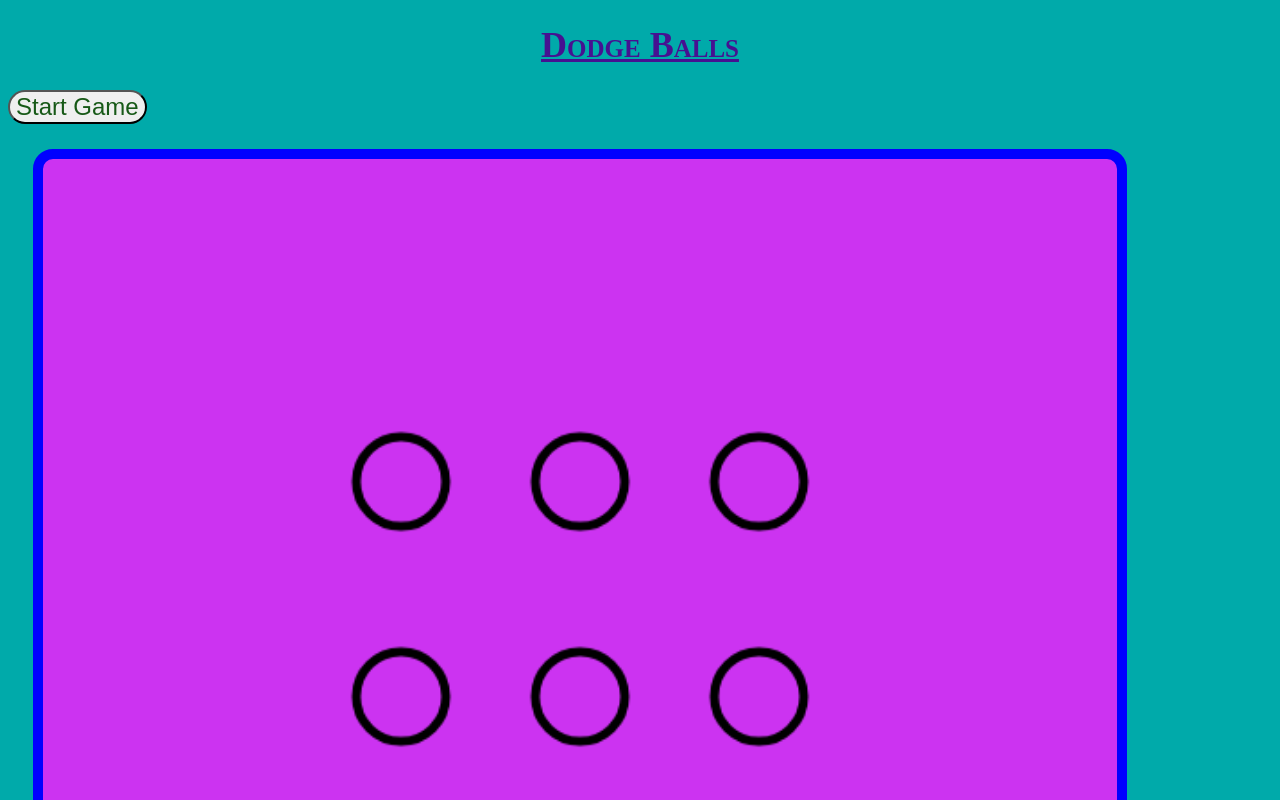
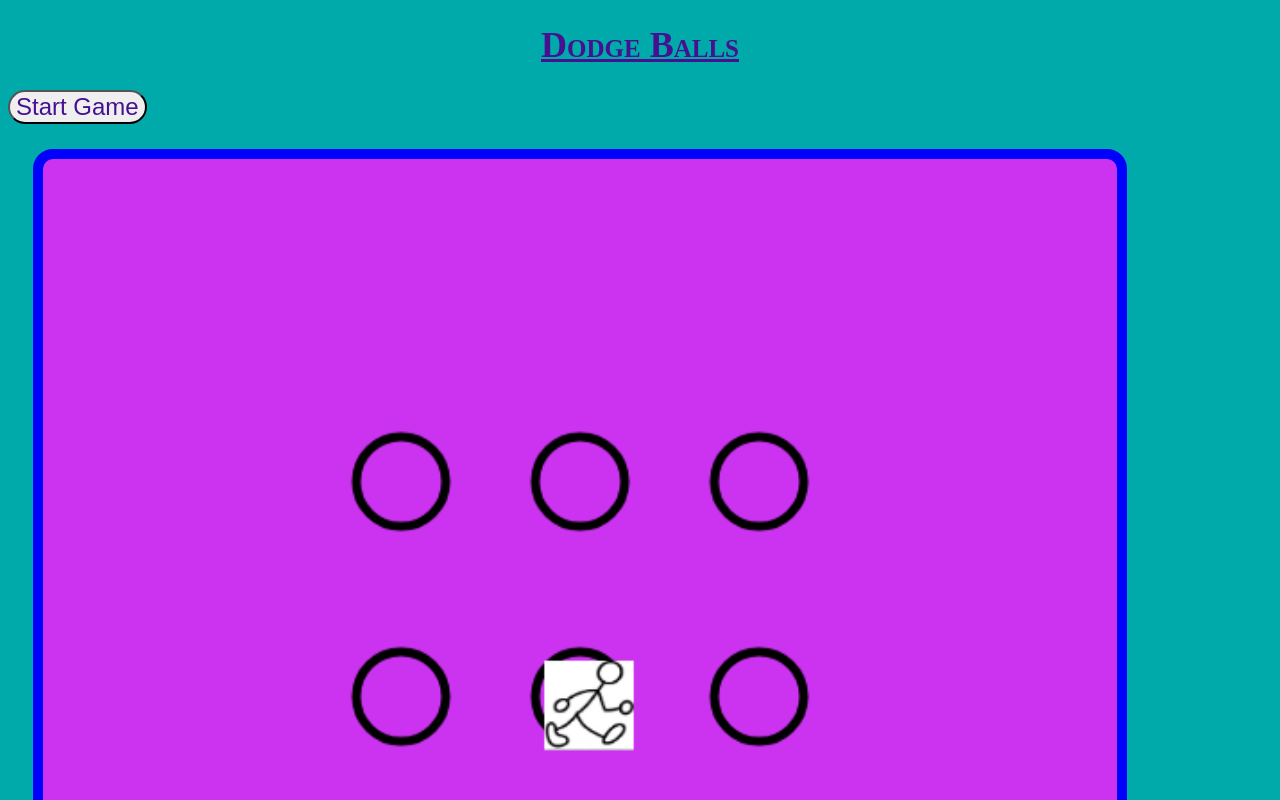
Before and after one commit to glowen18/Dodge_Ball, a plain HTML site: page index.html in a window 1280 px wide. Both pictures are taken after a click on the button "Start Game". Shown: the top 800 px of the page. Drawn offline with nearby package versions, Linux system fonts and the light colour scheme.

Commit message:
added player icon to canvas

```diff
--- a/css/style.css
+++ b/css/style.css
@@ -12,7 +12,7 @@ h1 {
 
 #start {
   border-radius: 25px;
-  color: #175917;
+  color: #461191;
   display:inline-block;
   font-size: 24px;
 }
@@ -26,3 +26,7 @@ h1 {
   width: 85%;
   height: auto;
 }
+
+#myGuy {
+  color: black;
+}
--- a/js/app.js
+++ b/js/app.js
@@ -6,9 +6,17 @@ var x = randomNumber();
 var y = randomNumber();
 var dx = 2;
 var dy = -2;
+var img = new Image();
+
+img.src = "./assets/myguy.jpg"
+
+//******** START GAME *********//
+function startGame(){
+  setInterval(reDraw, 10);
+  $('#start').off();
+};
 
 
-//******** START GAME *********//
 
 //create the circles on the canvas
 function drawGrid () {
@@ -77,12 +85,17 @@ function collisionDetection() {
     }
   }
 }
+function drawGuy() {
+  ctx.drawImage(img, 280, 280, 50, 50)
+}
 
 //******** Redraw the moving ball ************//
 function reDraw() {
   ctx.clearRect(0, 0, canvas.width, canvas.height);
     createBall();
     drawGrid();
+    drawGuy();
+
 
 // ******** Move the Ball *************//
   if(x + dx > canvas.width || x + dx < 0) {
@@ -112,11 +125,6 @@ function reDraw() {
     y += dy;
   }
 
-function startGame(){
-  setInterval(reDraw, 10);
-  $('#start').off();
-};
-
   function randomNumber(){
     return Math.floor((Math.random() * 480) + 1);
   }
```
Also changed, not shown: index.html (+2 -0 lines), assets/myguy.jpg (added).
